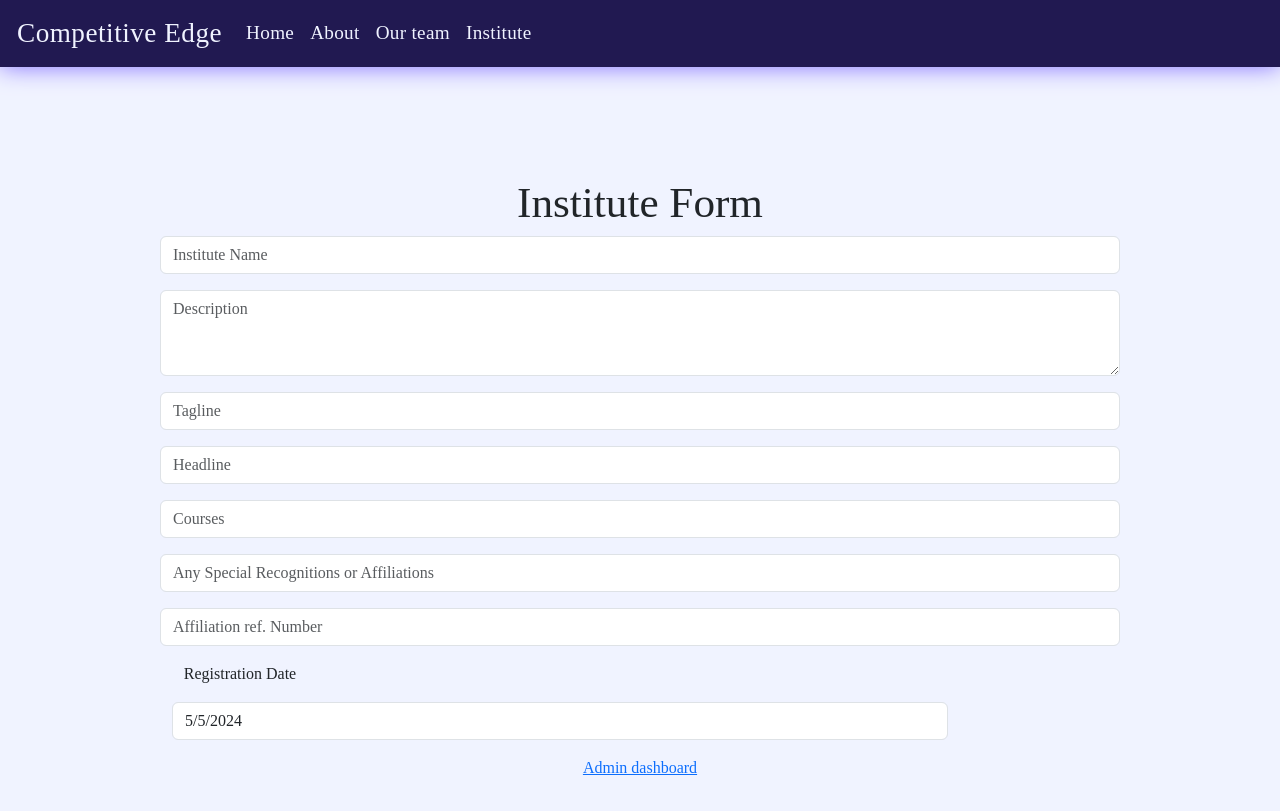
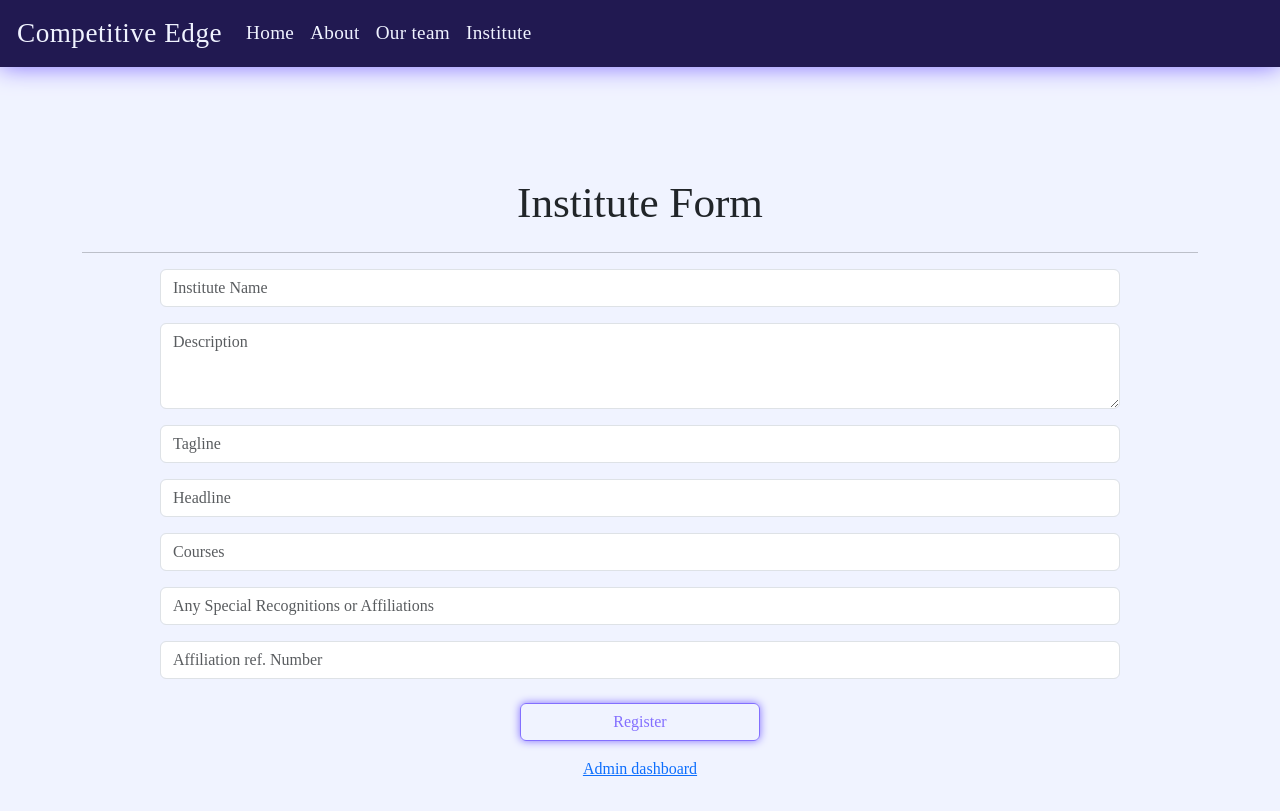
Before and after one commit to BiplabGanguly/competitiveEdge, a React (Create React App) app: page /form-institute in a window 1280 px wide. Built offline with nearby package versions, Linux system fonts and the light colour scheme.

Commit message:
minar changes in from-institute

```diff
--- a/src/containers/FormInstitute.jsx
+++ b/src/containers/FormInstitute.jsx
@@ -4,14 +4,13 @@ import { Link } from 'react-router-dom';
 
 
 function FormInstitute() {
-    var showdate = new Date();
-    var displaytodaysdate = showdate.getDate() + '/' + (showdate.getMonth()+1) + '/' + showdate.getFullYear();
     return (
         <>
             <div className='container'>
                 <div className='row admin-institute-title'>
                     <div className='institute-title'>Institute Form</div>
                 </div>
+                <hr></hr>
                 <div className='row all-information d-block mx-auto'>
                     <input type='text' className='form-control mb-3' placeholder='Institute Name' />
                     <textarea className='form-control mb-3' placeholder='Description' rows={3} ></textarea>
@@ -20,11 +19,8 @@ function FormInstitute() {
                     <input type='text' className='form-control mb-3' placeholder='Courses' />
                     <input type='text' className='form-control mb-3' placeholder='Any Special Recognitions or Affiliations' />
                     <input type='text' className='form-control mb-3' placeholder='Affiliation ref. Number' />
-                    <div className='col-2 mb-3'>
-                        Registration Date
-                    </div>
-                    <div className='col-10 mb-3'>
-                        <input type='text' className='form-control mb-3' value={displaytodaysdate} />
+                    <div className='col-12 mb-3'>
+                        <button type='submit' className='btn btn-home'>Register</button>
                     </div>
                     <Link to={"/admin/dashboard"}>Admin dashboard</Link>
                 </div>
```
